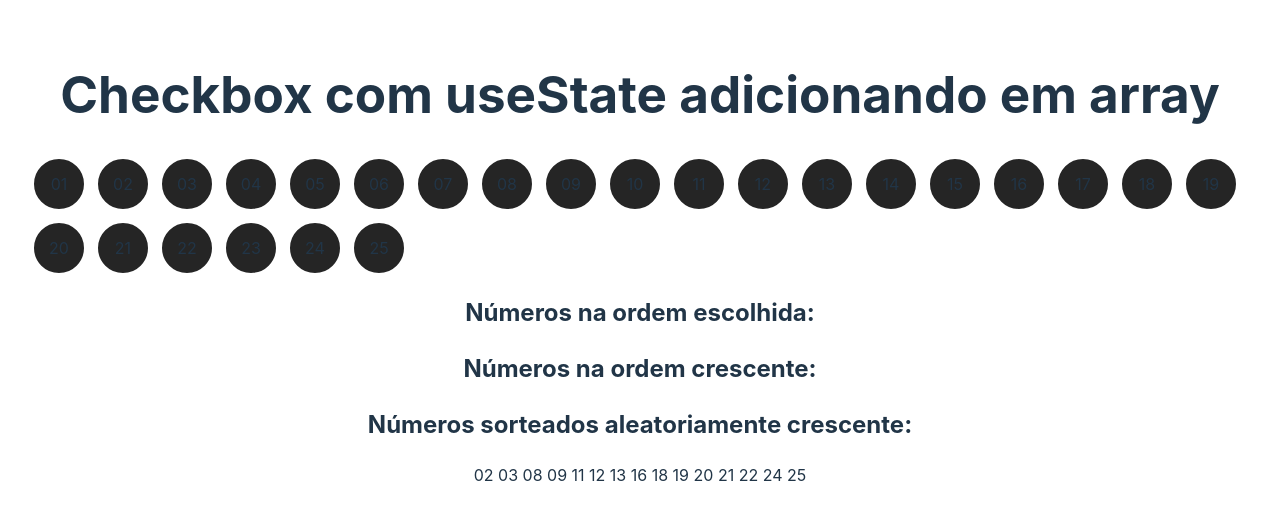
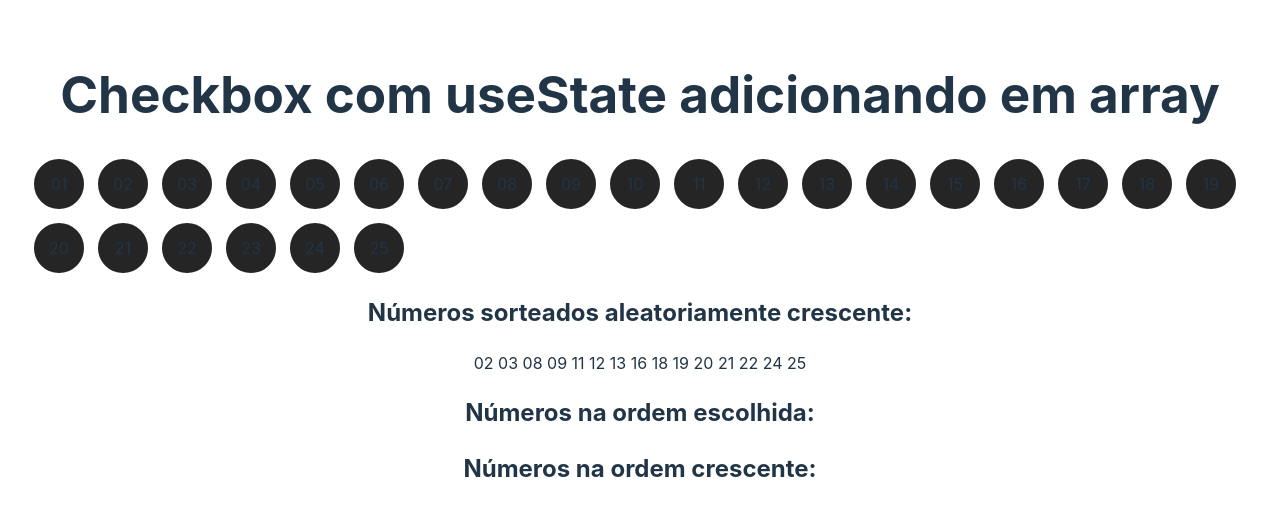
Before and after one commit to philipeoliveira/palpite-feito, a React (Vite) app: page / in a window 1280 px wide. Shown: the top 520 px of the page. Built offline with nearby package versions, Linux system fonts and the light colour scheme.

Commit message:
Refactor order of elements

```diff
--- a/src/App.tsx
+++ b/src/App.tsx
@@ -1,12 +1,12 @@
 import './App.css';
 import { useState, useEffect } from 'react';
+import { generateBet } from './utils/generateBet';
 import { generateAvailableNumbersForBet } from './utils/generateAvailableNumbersForBet';
 import { sortNumbersAscending } from './utils/sortNumbersAscending';
-import { generateBet } from './utils/generateBet';
 
 function App() {
+   const [generatedNumbers, setGeneratedNumbers] = useState<string[]>([]);
    const [selectedNumbers, setSelectedNumbers] = useState<string[]>([]);
-   const [generatedNumbers, setGeneratedNumbers] = useState<string[]>([]);
 
    useEffect(() => {
       setGeneratedNumbers(sortNumbersAscending(generateBet('15', '25')));
@@ -43,6 +43,13 @@ function App() {
             ))}
          </form>
 
+         <h2>Números sorteados aleatoriamente crescente:</h2>
+         <div>
+            {generatedNumbers.map((numString) => (
+               <span key={numString}>{`${numString} `}</span>
+            ))}
+         </div>
+
          <h2>Números na ordem escolhida:</h2>
          <div>
             {selectedNumbers.map((numString) => (
@@ -56,13 +63,6 @@ function App() {
                <span key={numString}>{`${numString} `}</span>
             ))}
          </div>
-
-         <h2>Números sorteados aleatoriamente crescente:</h2>
-         <div>
-            {generatedNumbers.map((numString) => (
-               <span key={numString}>{`${numString} `}</span>
-            ))}
-         </div>
       </main>
    );
 }
```
